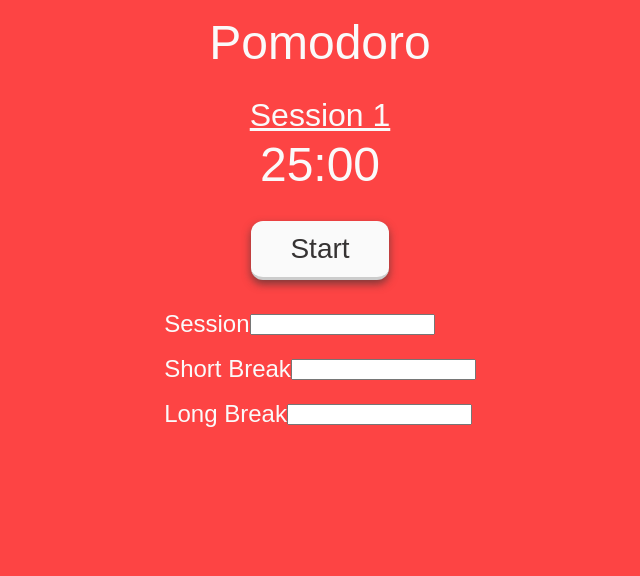
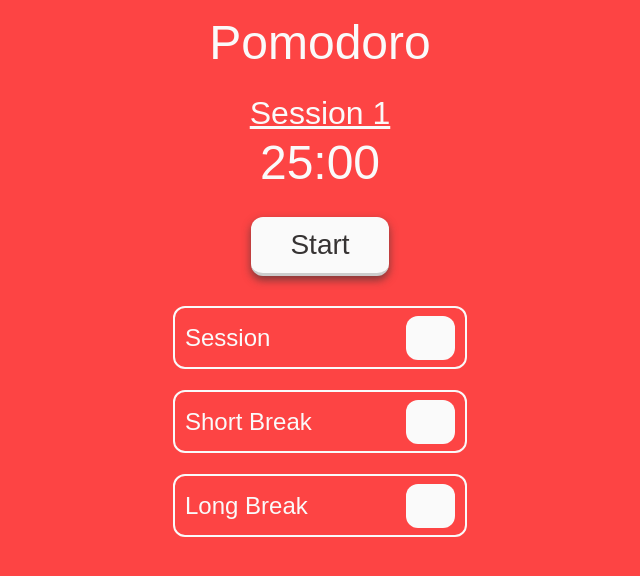
Before and after one commit to Silmunia/pommodoro, an Angular app: page / in a window 1280 px wide. Shown: the top 576 px of the page, without its empty margins (320-960 px from the left). Built offline with nearby package versions, Linux system fonts and the light colour scheme.

Commit message:
Add styling to settings fields

```diff
--- a/src/app/app.component.css
+++ b/src/app/app.component.css
@@ -44,8 +44,27 @@
 }
 
 .app-settings__field {
+    width: 270px;
+    height: 59px;
     display: flex;
     flex-direction: row;
+    justify-content: space-between;
     align-items: center;
     font-size: 2.4rem;
+    color: var(--pomodoro-white);
+    border: 2px solid var(--pomodoro-white);
+    border-radius: 12px;
+    padding-left: 10px;
+    padding-right: 10px;
 }
+
+.app-settings__field__input {
+    width: 45px;
+    height: 42px;
+    border: none;
+    border-radius: 12px;
+    text-align: center;
+    font-size: 2.4rem;
+    background-color: var(--pomodoro-white);
+    color: var(--pomodoro-black);
+}
--- a/src/app/app.component.html
+++ b/src/app/app.component.html
@@ -12,17 +12,17 @@
 <div class="app-settings">
     <div class="app-settings__field">
         <p>Session</p>
-        <input type="text"/>
+        <input class="app-settings__field__input" type="text"/>
     </div>
 
     <div class="app-settings__field">
         <p>Short Break</p>
-        <input type="text"/>
+        <input class="app-settings__field__input" type="text"/>
     </div>
 
     <div class="app-settings__field">
         <p>Long Break</p>
-        <input type="text"/>
+        <input class="app-settings__field__input" type="text"/>
     </div>
 </div>
 
--- a/src/styles.css
+++ b/src/styles.css
@@ -16,5 +16,5 @@
     display: flex;
     flex-direction: column;
     align-items: center;
-    gap: 32px;
+    gap: 30px;
 }
```
